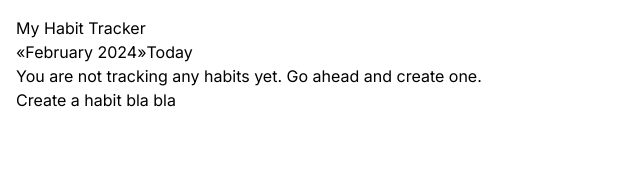
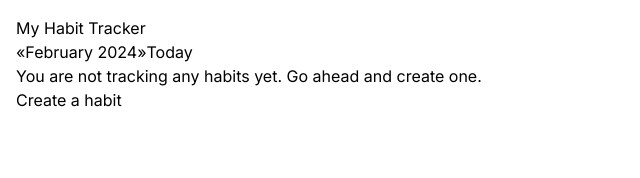
Before and after one commit to baradev/my-habit-tracker, a Next.js app: page / in a window 1280 px wide. Shown: the top 178 px of the page, without its empty margins (0-640 px from the left). Built offline with nearby package versions, Linux system fonts and the light colour scheme.

Commit message:
zruseni zkousky

```diff
--- a/app/NoHabitsScreen.tsx
+++ b/app/NoHabitsScreen.tsx
@@ -13,7 +13,7 @@ export const NoHabitsScreen: React.FC<NoHabitsScreenProps> = ({
         <p>You are not tracking any habits yet. Go ahead and create one.</p>
       </div>
       <button className={`btn btn-active btn-secondary`} onClick={addNewHabit}>
-        Create a habit bla bla
+        Create a habit
       </button>
     </div>
   )
```
